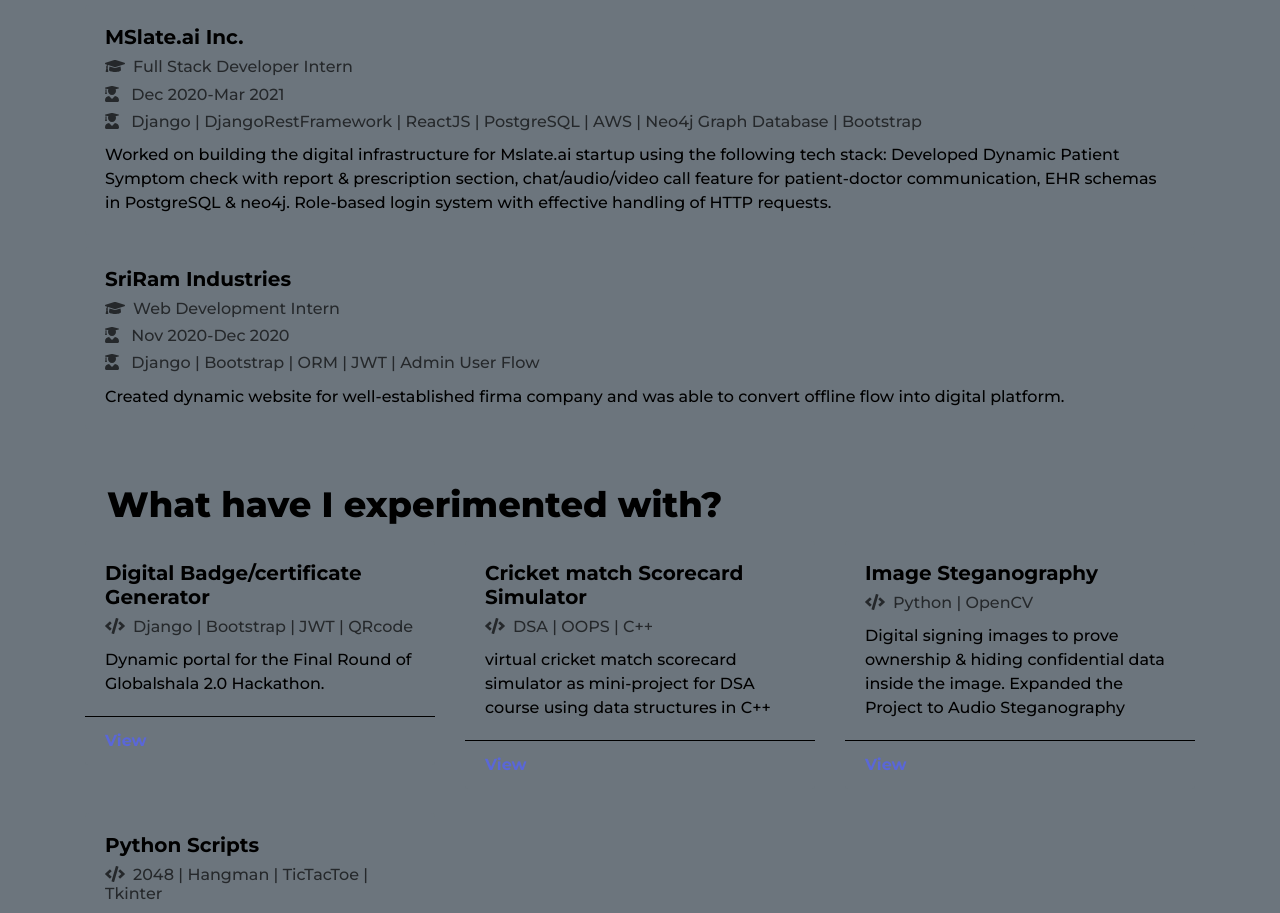
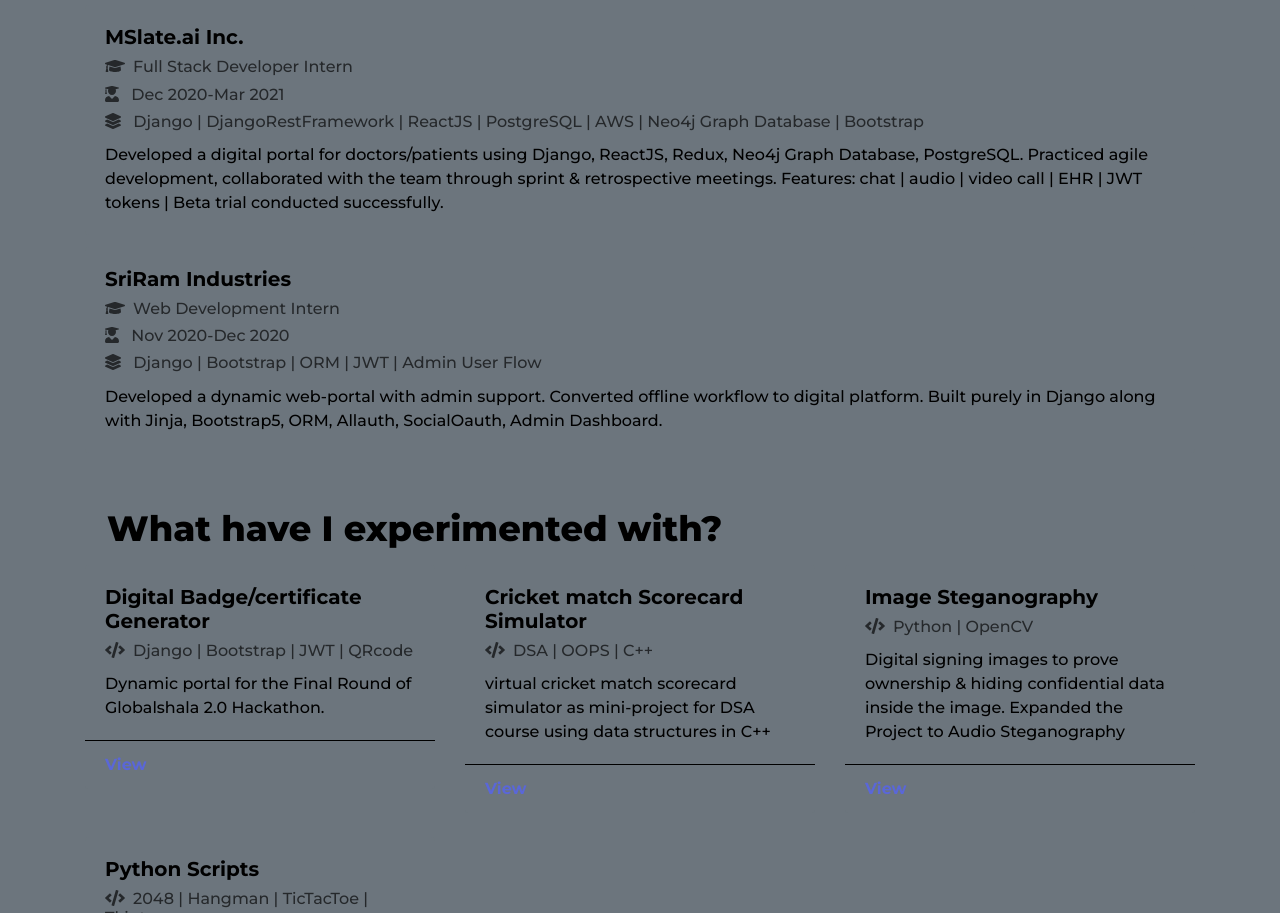
Before and after one commit to patilkrunal/portfolio_frontend, a Gatsby site: page / in a window 1280 px wide. Shown: the part 1874-2787 px from the top of the page. Built offline with nearby package versions, Linux system fonts and the light colour scheme; Gatsby itself is replaced by a stand-in of ours.

Commit message:
Update content.js

```diff
--- a/src/components/landing/content.js
+++ b/src/components/landing/content.js
@@ -7,6 +7,7 @@ import {
   faCalendar,
   faTerminal,
   faGraduationCap,
+  faLayerGroup,
   faUserGraduate,
   faCode,
 } from "@fortawesome/free-solid-svg-icons"
@@ -130,7 +131,7 @@ export default class Content extends Component {
                         </h4>
                         <h4>
                           <FontAwesomeIcon
-                            icon={faUserGraduate}
+                            icon={faLayerGroup}
                             className="mr-2"
                           />{" "}
                           Django | DjangoRestFramework | ReactJS | PostgreSQL |
@@ -139,13 +140,11 @@ export default class Content extends Component {
                       </div>
 
                       <div className="card-text">
-                        Worked on building the digital infrastructure for Mslate.ai
-                        startup using the following tech stack:
-                        Developed Dynamic Patient Symptom check with report &
-                        prescription section, chat/audio/video call feature for
-                        patient-doctor communication, EHR schemas in
-                        PostgreSQL & neo4j. Role-based login system with
-                        effective handling of HTTP requests.
+                        Developed a digital portal for doctors/patients using Django,
+                        ReactJS, Redux, Neo4j Graph Database, PostgreSQL. Practiced
+                        agile development, collaborated with the team through sprint
+                        & retrospective meetings. Features: chat | audio | video call
+                        | EHR | JWT tokens | Beta trial conducted successfully.
                       </div>
                     </div>
                   </div>
@@ -170,7 +169,7 @@ export default class Content extends Component {
                         </h4>
                         <h4>
                           <FontAwesomeIcon
-                            icon={faUserGraduate}
+                            icon={faLayerGroup}
                             className="mr-2"
                           />{" "}
                           Django | Bootstrap | ORM | JWT | Admin User Flow
@@ -178,8 +177,7 @@ export default class Content extends Component {
                       </div>
 
                       <div className="card-text">
-                      Created dynamic website for well-established firma company
-                      and was able to convert offline flow into digital platform.
+                      Developed a dynamic web-portal with admin support. Converted offline workflow to digital platform. Built purely in Django along with Jinja, Bootstrap5, ORM, Allauth, SocialOauth, Admin Dashboard.
                       </div>
                     </div>
                   </div>
```
